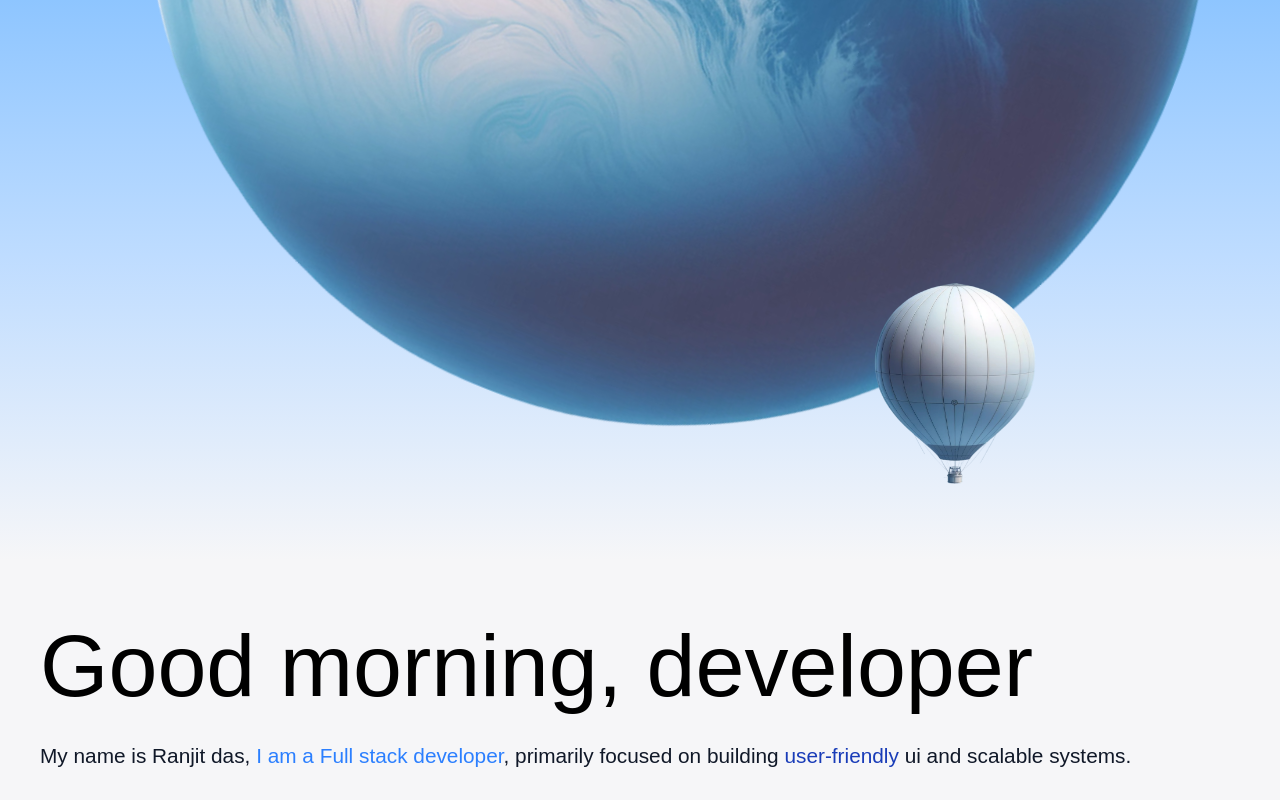
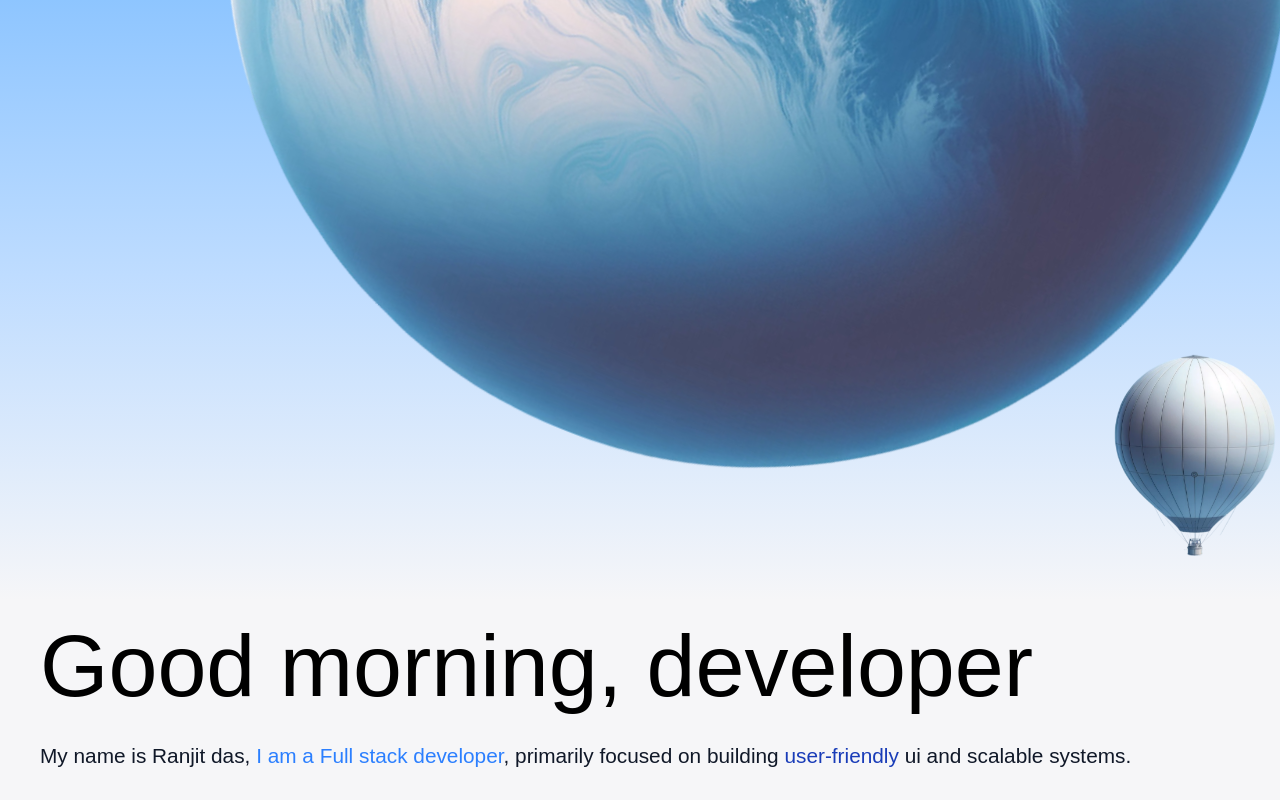
Before and after one commit to ranjit1024/PortfolioV2, a React (Vite) app: page / in a window 1280 px wide. Shown: the top 800 px of the page. Built offline with nearby package versions, Linux system fonts and the light colour scheme; a web font is replaced by a local one.

Commit message:
added last

```diff
--- a/src/App.tsx
+++ b/src/App.tsx
@@ -11,19 +11,19 @@ function App() {
   const [devops, setdevops] = useState(false);
   return (
     <div className=" font-poppins overflow-x-auto overflow-y-hidden bg-[#f6f6f8] max-md:w-[100vw]">
-      <div className="bg-gradient-to-t overflow-x-hidden mb-10 overflow-hidden relative max-lg:h-[30vh] to-blue-300 flex flex-col from-[#f6f6f8]">
-        <div className=" h-[70vh] w-[100vw] items-center  flex  flex-col justify-center">
-          <div className="overflow-hidden ">
+      <div className="bg-gradient-to-t h-[75vh] max-md:h-[40vh]  overflow-x-hidden  overflow-hidden relative  to-blue-300 flex flex-col from-[#f6f6f8] ">
+        <div className=" items-center flex h-full relative -top-90 justify-center translate-x-30 max-xl:translate-x-5 max-md:-top-30 max-md:translate-x-1">
 
-          <img src={earth} alt="" className="absolute -top-160 max-md:-top-40 max-md:left-5 animate-wiggle left-35 align-middle max-md:size-80 " />
-            <img src={hotAir} alt="" height={90} width={170} className="max-md:w-20 absolute right-60"  />
-          </div>
+
+          <img src={earth} alt="" className="  animate-wiggle left-35 align-middle max-md:-translate-x-1  "  />
+            <img src={hotAir} alt="" height={90} width={170} className="max-md:w-20 ab
+            -bottom-80 right-30 max-xl:-bottom-60 absolute  max-md:-bottom-20 max-md:right-10 "  />
 
 
         </div>
       </div>
 
-      <div className="pl-10 h-50  font-poppins max-md:h-100 max-md:pl-5 max-md:mb-10">
+      <div className="pl-10 h-50  font-poppins max-md:h-100 max-md:pl-5 max-md:mb-10 max-xl:mb-30">
         <p className="font-[500]  pb-2 text-[5.5rem] max-md:text-[4.5rem]">
           Good morning, developer{" "}
         </p>
@@ -67,7 +67,7 @@ function App() {
 
       <div className="bg-[#f6f6f8] relative px-20 max-md:px-4  py-3 max-md:mt-10 0">
         <div
-          className="left-10 max-md:hidden h-200 w-0.5 top-0  bg-blue-600 absolute  r"
+          className="left-10 max-md:hidden h-200 w-0.5 top-0 max-xl:h-360 bg-blue-600 absolute  r"
           style={{}}
         ></div>
         <div
@@ -144,7 +144,7 @@ function App() {
           </ul>
           <div>
             {frontEnd ? (
-              <div className="flex py-10 px-8  gap-5 max-md:flex-wrap items-center max-md:justify-center ">
+              <div className="flex py-10 px-8  gap-5 max-xl:flex-wrap items-center max-md:justify-center ">
                 <LanguagesAndFreamworks src="https://img.icons8.com/color/96/html-5--v1.png" />
                 <LanguagesAndFreamworks src="https://img.icons8.com/color/96/css3.png" />
                 <LanguagesAndFreamworks src="https://img.icons8.com/ios/100/javascript--v1.png" />
@@ -214,7 +214,7 @@ function App() {
         Featured <span className="text-purple-600"> Projects </span>
           </p>
       </div>
-      <div className=" px-18 pt-15 max-md:px-5  flex max-md:flex-wrap gap-5  bg-[#f6f6f8] font-poppins  h-100% w-[100%]  ">
+      <div className=" px-18 pt-15 max-md:px-5  flex max-xl:flex-wrap gap-5  bg-[#f6f6f8] font-poppins  h-100% w-[100%]  ">
         <ProjectCard title="E-WALLET" des="A simple E-Wallet website where you can store, send , receive money using same wallet and through bank" link="https://ewallet.10xdev.shop/" code="https://github.com/ranjit1024/E-wallet"/>
 
         <ProjectCard title="SHORT BLOG" des="A simple blogging where you can sign in and write their blog in short which is easy to read and precise " link="https://blog-2f8v.vercel.app/" code="https://github.com/ranjit1024/blog"/>
```
